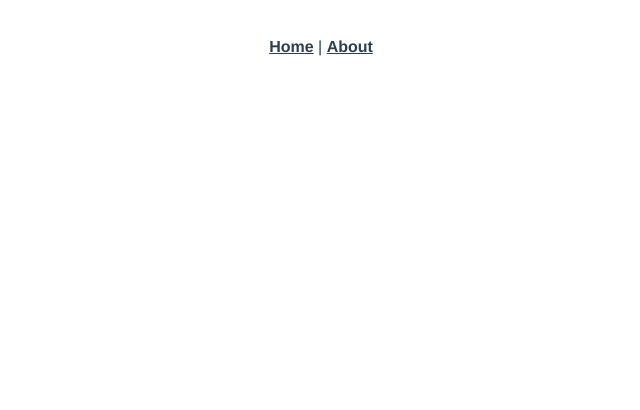
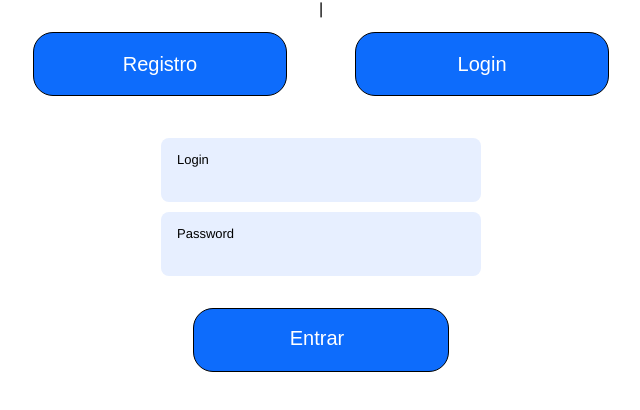
Before and after one commit to amestres/Web_Master_Vue_Router, a Vue app: page /login in a window 1280 px wide. Shown: the top 410 px of the page, without its empty margins (319-959 px from the left). Built offline with nearby package versions, Linux system fonts and the light colour scheme.

Commit message:
first commit

```diff
--- a/package.json
+++ b/package.json
@@ -8,6 +8,7 @@
     "lint": "vue-cli-service lint"
   },
   "dependencies": {
+    "axios": "^0.27.2",
     "core-js": "^3.8.3",
     "vue": "^2.6.14",
     "vue-router": "^3.5.1"
--- a/src/App.vue
+++ b/src/App.vue
@@ -1,32 +1,55 @@
 <template>
   <div id="app">
-    <nav>
-      <router-link to="/">Home</router-link> |
-      <router-link to="/about">About</router-link>
-    </nav>
+    <div class="container-botones">
+      <router-link to="/" tag="button">Registro</router-link> |
+      <router-link to="/login" tag="button">Login</router-link>
+    </div>
     <router-view/>
   </div>
 </template>
 
 <style>
-#app {
-  font-family: Avenir, Helvetica, Arial, sans-serif;
-  -webkit-font-smoothing: antialiased;
-  -moz-osx-font-smoothing: grayscale;
-  text-align: center;
-  color: #2c3e50;
-}
+  #app {
+    font-family: Avenir, Helvetica, Arial, sans-serif;
+    display: flex;
+    flex-direction: column;
+    align-items: center;
+    height: 100vh;
+  }
 
-nav {
-  padding: 30px;
-}
+  .container-botones{
+    width: 50%;
+    display: flex;
+    justify-content: center;
+  }
 
-nav a {
-  font-weight: bold;
-  color: #2c3e50;
-}
+  button{
+    width: 16rem;
+    height: 4rem;
+    margin: 2rem;
+    border: 0.5px solid black;
+    border-radius: 20px;
+    font-size: 20px;
+    background-color: rgb(13, 108, 252);
+    color: white;
+  }
 
-nav a.router-link-exact-active {
-  color: #42b983;
+  button:hover{
+    background-color: #3246fc;
+    box-shadow: 0 .125rem .25rem rgba(0, 0, 0, .30);
+  }
+
+  button:visited{
+    background-color: #3246fc;
+  }
+
+/* RESET DE LOS ESTILOS DEFAULT */
+  html, body, div, span, applet, object, iframe,h1, h2, h3, h4, h5, h6, p, blockquote, pre, a, abbr, acronym, address, big, cite, code, del, dfn, em, img, ins, kbd, q, s, samp, small, strike, strong, sub, sup, tt, var, b, u, i, center, dl, dt, dd, ol, ul, li, fieldset, form, label, legend, table, caption, tbody, tfoot, thead, tr, th, td, article, aside, canvas, details, embed, figure, figcaption, footer, header, hgroup, menu, nav, output, ruby, section, summary, time, mark, audio, video {
+  margin: 0;
+  padding: 0;
+  border: 0;
+  font-size: 100%;
+  font: inherit;
+  vertical-align: baseline;
 }
 </style>
--- a/src/router/index.js
+++ b/src/router/index.js
@@ -1,22 +1,20 @@
 import Vue from 'vue'
 import VueRouter from 'vue-router'
-import HomeView from '../views/HomeView.vue'
+import RegistroView from '../views/RegistroView.vue'
+import LoginView from '../views/LoginView.vue'
 
 Vue.use(VueRouter)
 
 const routes = [
   {
-    path: '/',
-    name: 'home',
-    component: HomeView
+    path: '/', // inicio de la web
+    name: 'regitro',
+    component: RegistroView
   },
   {
-    path: '/about',
-    name: 'about',
-    // route level code-splitting
-    // this generates a separate chunk (about.[hash].js) for this route
-    // which is lazy-loaded when the route is visited.
-    component: () => import(/* webpackChunkName: "about" */ '../views/AboutView.vue')
+    path: '/login',
+    name: 'login',
+    component: LoginView
   }
 ]
 
--- a/src/views/AboutView.vue
+++ /dev/null
@@ -1,5 +0,0 @@
-<template>
-  <div class="about">
-    <h1>This is an about page</h1>
-  </div>
-</template>
--- /dev/null
+++ b/src/views/LoginView.vue
@@ -0,0 +1,101 @@
+<template>
+  <div class="container-formularios">
+    <form onsubmit="event.preventDefault()">
+      <div class="container-separador">
+        <label for="login" class="label-formulario">Login</label>
+        <input v-model="formData.login" type="text" name="login" required>
+      </div>
+
+      <div class="container-separador">
+        <label for="password" class="label-formulario">Password</label>
+        <input v-model="formData.password" type="password" name="password" required>
+      </div>
+
+      <input type="submit" id="boton" @click="logearUsuario" value="Entrar">
+    </form>
+  </div>
+</template>
+
+<script>
+import axios from 'axios'
+
+export default {
+  name: 'LoginView',
+  data () {
+    return {
+      formData: {
+        login: '',
+        password: ''
+      }
+    }
+  },
+  methods: {
+    // Funcion para ver si existe un registro con login y la password que se han introducido
+    async logearUsuario () {
+      const response = await axios.post('http://localhost/api/?servicio=login', {
+        login: this.formData.login,
+        password: this.formData.password
+      })
+
+      // Mostramos por consola que mensaje nos ha devuelto la api
+      if (response.data.data.resultado === 'ok') {
+        console.log('Usuario encontrado')
+        this.resetInputs()
+      } else {
+        if (response.data.data.resultado === 'no_ok') {
+          console.log('Usuario no encontrado')
+        }
+      }
+    },
+    resetInputs () {
+      this.formData.login = ''
+      this.formData.password = ''
+    }
+  }
+}
+</script>
+
+<style scoped>
+
+  .container-formularios{
+    display: flex;
+    justify-content: center;
+  }
+
+  .container-separador{
+    margin-top: 10px;
+    justify-content: center;
+    border-radius: .5rem;
+    padding: .75rem 1rem .25rem;
+    background-color: #E7EFFF;
+  }
+
+  input{
+    width: 100%;
+    background-color: #E7EFFF;
+    font-size: var(--normal-font-size);
+    border: none;
+    outline: none;
+    padding: .25rem .5rem .5rem 0;
+  }
+
+  .label-formulario{
+    font-size: .813rem;
+  }
+
+  #boton{
+    width: 16rem;
+    height: 4rem;
+    margin: 2rem;
+    border: 0.5px solid black;
+    border-radius: 20px;
+    font-size: 20px;
+    background-color: rgb(13, 108, 252);
+    color: white;
+  }
+
+  #boton:hover{
+    background-color: #3246fc;
+    box-shadow: 0 .125rem .25rem rgba(0, 0, 0, .30);
+  }
+</style>
--- /dev/null
+++ b/src/views/RegistroView.vue
@@ -0,0 +1,116 @@
+<template>
+  <div class="container-formularios">
+    <form onsubmit="event.preventDefault()">
+      <div class="container-separador">
+        <label for="login" class="label-formulario">Login</label>
+        <input v-model="formData.login" type="text" name="login" required>
+      </div>
+      <div class="container-separador">
+        <label for="password" class="label-formulario">Password</label>
+        <input v-model="formData.password" type="password" name="password" required>
+      </div>
+
+      <div class="container-separador">
+        <label for="nombre" class="label-formulario">Nombre</label>
+        <input v-model="formData.nombre" type="text" name="nombre" required>
+      </div>
+
+      <div class="container-separador">
+        <label for="apellidos" class="label-formulario">Apellidos</label>
+        <input v-model="formData.apellidos" type="text" name="apellidos" required>
+      </div>
+
+      <input type="submit" id="boton" @click="crearUsuario" value="Registrar usuario">
+    </form>
+  </div>
+</template>
+
+<script>
+import axios from 'axios'
+
+export default {
+  name: 'RegistroView',
+  data () {
+    return {
+      formData: {
+        login: '',
+        password: '',
+        nombre: '',
+        apellidos: ''
+      }
+    }
+  },
+  methods: {
+    // Funcion para crear un usuario nuevo (con rol normal)
+    async crearUsuario () {
+      const response = await axios.post('http://localhost/api/?servicio=registrar_usuario', {
+        login: this.formData.login,
+        password: this.formData.password,
+        nombre: this.formData.nombre,
+        apellidos: this.formData.apellidos
+      })
+
+      // Mostramos por consola que mensaje nos ha devuelto la api
+      if (response.data.data.resultado === 'ok') {
+        console.log('Usuario registrado')
+        this.resetInputs()
+      } else {
+        if (response.data.data.resultado === 'login_usuario_ya_existe') {
+          console.log('Ya existe ese login')
+        }
+      }
+    },
+    resetInputs () {
+      this.formData.login = ''
+      this.formData.password = ''
+      this.formData.nombre = ''
+      this.formData.apellidos = ''
+    }
+  }
+}
+</script>
+
+<style scoped>
+
+  .container-formularios{
+    display: flex;
+    justify-content: center;
+  }
+
+  .container-separador{
+    margin-top: 10px;
+    justify-content: center;
+    border-radius: .5rem;
+    padding: .75rem 1rem .25rem;
+    background-color: #E7EFFF;
+  }
+
+  input{
+    width: 100%;
+    background-color: #E7EFFF;
+    font-size: var(--normal-font-size);
+    border: none;
+    outline: none;
+    padding: .25rem .5rem .5rem 0;
+  }
+
+  .label-formulario{
+    font-size: .813rem;
+  }
+
+  #boton{
+    width: 16rem;
+    height: 4rem;
+    margin: 2rem;
+    border: 0.5px solid black;
+    border-radius: 20px;
+    font-size: 20px;
+    background-color: rgb(13, 108, 252);
+    color: white;
+  }
+
+  #boton:hover{
+    background-color: #3246fc;
+    box-shadow: 0 .125rem .25rem rgba(0, 0, 0, .30);
+  }
+</style>
```
Also changed, not shown: 1 other file (tests, documents, lock files or other folders).
